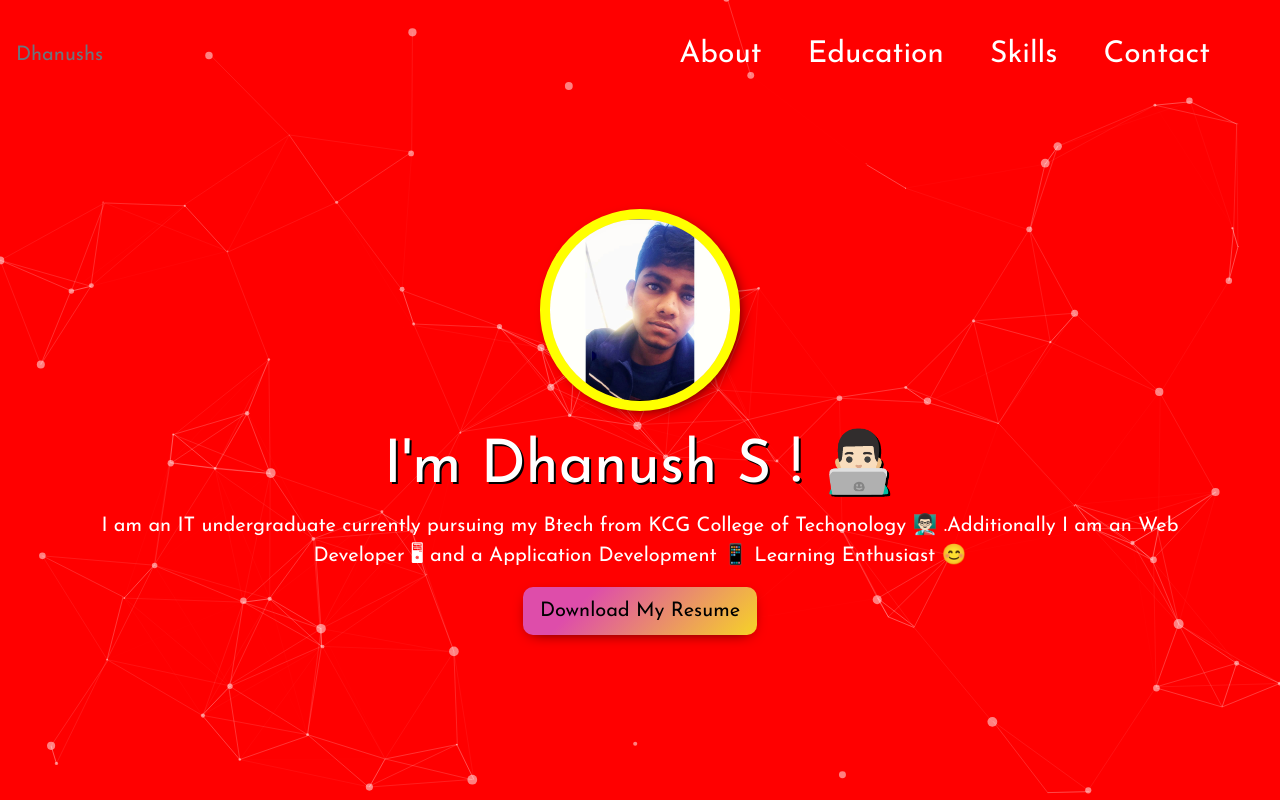
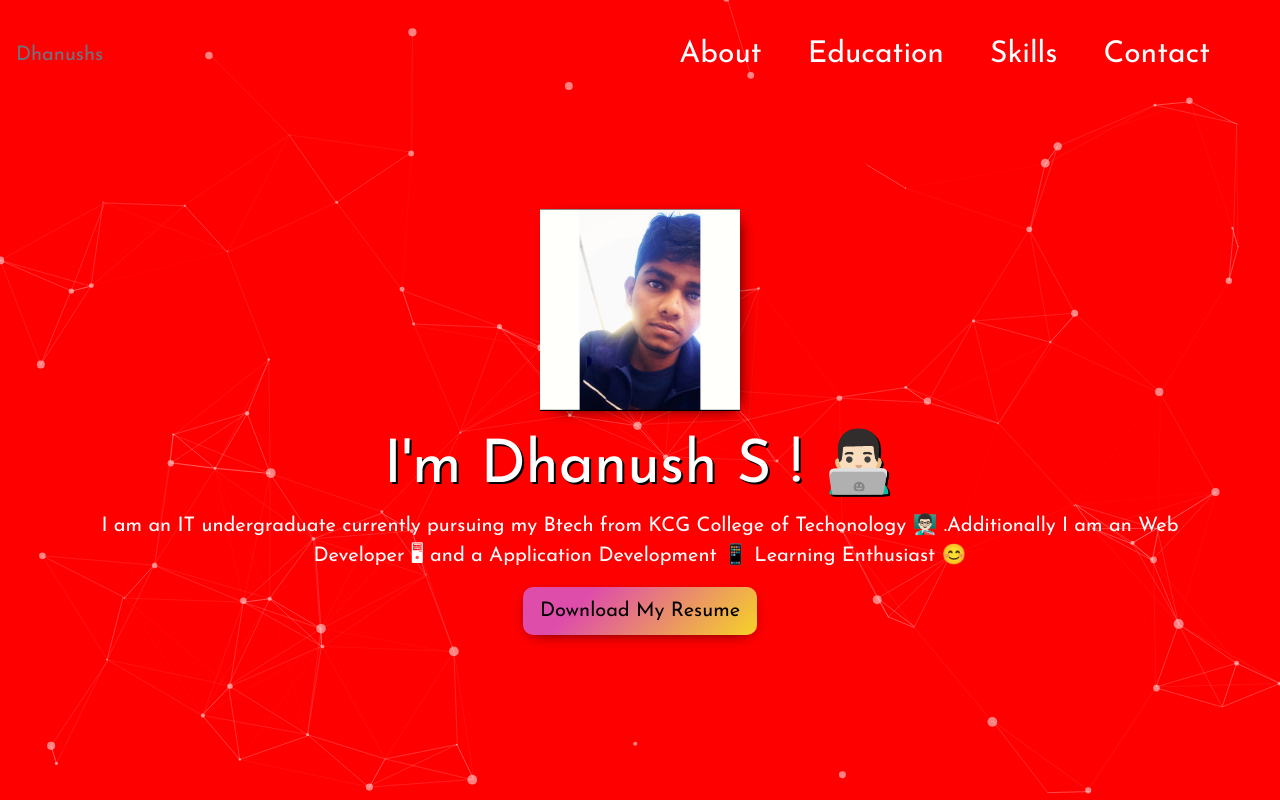
Before and after one commit to dhanushsss/dhanushsss.github.io, a plain HTML site: page index.html in a window 1280 px wide. Shown: the top 800 px of the page. Drawn offline with nearby package versions, Linux system fonts and the light colour scheme.

Commit message:
Update index.css

```diff
--- a/index.css
+++ b/index.css
@@ -37,8 +37,7 @@ html {
 }
 .image {
   width: 200px;
-  border-radius: 50%;
-  border: 10px solid yellow;
+  border: 10px 5px yellow;
   box-shadow: 5px 4px 16px -8px rgba(0, 0, 0.5, 1);
  background-color: #fbb034;
 background-image: linear-gradient(315deg, #fbb034 0%, #ffdd00 74%);
@@ -80,8 +79,6 @@ background-image: linear-gradient(315deg, #fbb034 0%, #ffdd00 74%);
   width: 100%;
   height: 100vh;
   background-color: red;
-
-
   background-image: url("");
   background-repeat: no-repeat;
   background-size: cover;
```
